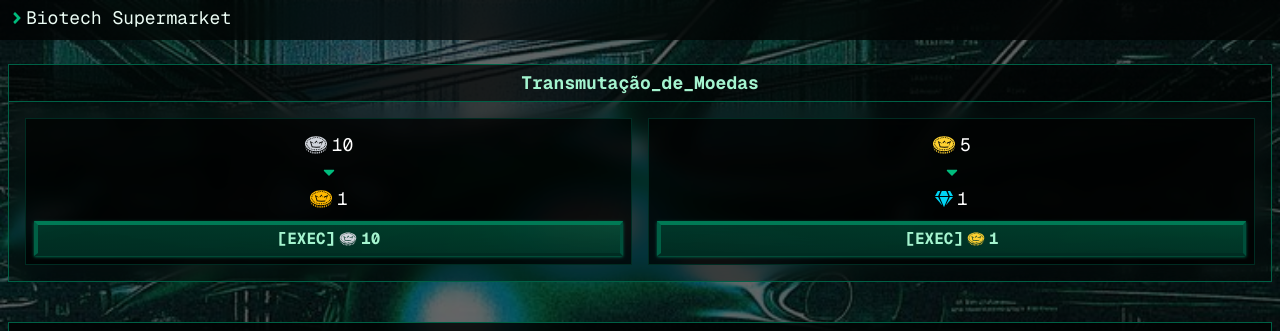
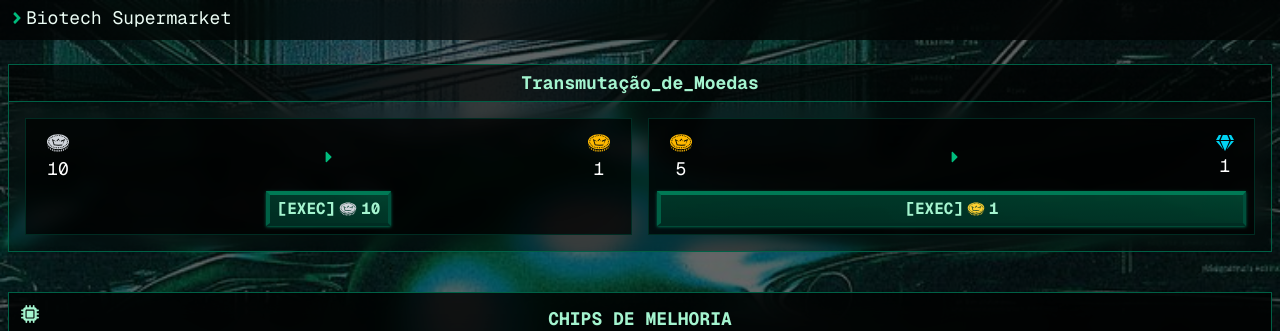
Before and after one commit to PedroVMLopes/cortex-overflow, a Next.js app: page /Store in a window 1280 px wide. Shown: the top 331 px of the page. Built offline with nearby package versions, Linux system fonts and the light colour scheme; no server answers; a web font is replaced by a local one.

Commit message:
feat: UI Improvements

```diff
--- a/components/CurrencyExchange.tsx
+++ b/components/CurrencyExchange.tsx
@@ -1,4 +1,4 @@
-import { FaGem, FaCaretDown } from "react-icons/fa";
+import { FaGem, FaCaretRight } from "react-icons/fa";
 import { GiCrownCoin, GiGems } from "react-icons/gi";
 import Button from "./KeyboardButton";
 
@@ -7,33 +7,33 @@ export default function CurrencyExchange() {
         <>
             <div className="border border-emerald-800">
                 <p className="backdrop-blur-2xl bg-black/70 text-emerald-200 font-bold p-1 text-center border-b border-emerald-800"> Transmutação_de_Moedas</p>
-                <div className="flex flex-row gap-4 p-4 backdrop-blur bg-black/40">
+                <div className="grid grid-cols-2 gap-4 p-4 backdrop-blur bg-black/40">
 
                     {/* Silver to gold exchange */}
-                    <div className="flex flex-col items-center w-full p-2 backdrop-blur-2xl bg-black/70 border border-emerald-950">
-                        <div className="flex flex-col items-center justify-evenly w-full">
-                            <div className="p-1 px-4 flex flex-col items-center w-20">
-                                <p className="flex flex-row items-center text-white"> <GiCrownCoin className="text-gray-300 text-2xl mr-1" /> 10 </p>
+                    <div className="flex flex-col items-center justify-between p-2 backdrop-blur-2xl bg-black/70 border border-emerald-950">
+                        <div className="flex flex-row items-center justify-between w-full px-2">
+                            <div className="p-1 flex flex-col items-center">
+                                <p className="flex flex-col items-center text-white"> <GiCrownCoin className="text-gray-300 text-2xl" /> 10 </p>
                             </div>
-                            <p className="text-emerald-500"> <FaCaretDown /> </p>
-                            <div className="p-1 px-4 flex flex-col items-center w-20">
-                                <p className="flex flex-row items-center text-white"> <GiCrownCoin className="text-amber-400 text-2xl mr-1" /> 1 </p>
+                            <p className="text-emerald-500"> <FaCaretRight /> </p>
+                            <div className="p-1 flex flex-col items-center">
+                                <p className="flex flex-col items-center justify-center text-white"> <GiCrownCoin className="text-amber-400 text-2xl" /> 1 </p>
                             </div>
                         </div>
-                        <Button className="w-full mt-1">
+                        <Button className="mt-1">
                             <p className="flex flex-row items-center justify-center"> [EXEC] <GiCrownCoin className="text-gray-300 text-lg mx-1" /> 10 </p>
                         </Button>
                     </div>
 
                     {/* Gold to gem exchange */}
-                    <div className="flex flex-col items-center w-full p-2 backdrop-blur-2xl bg-black/70 border border-emerald-950">
-                        <div className="flex flex-col items-center justify-evenly w-full">
-                            <div className="p-1 px-4 flex flex-col items-center w-20">
-                                <p className="flex flex-row items-center text-white"> <GiCrownCoin className="text-amber-300 text-2xl mr-1" /> 5 </p>
+                    <div className="flex flex-col items-center justify-between p-2 backdrop-blur-2xl bg-black/70 border border-emerald-950">
+                        <div className="flex flex-row items-center justify-between w-full px-2">
+                            <div className="p-1 flex flex-col items-center">
+                                <p className="flex flex-col items-center text-white"> <GiCrownCoin className="text-amber-400 text-2xl" /> 5 </p>
                             </div>
-                            <p className="text-emerald-500"> <FaCaretDown /> </p>
-                            <div className="p-1 px-4 flex flex-col items-center w-20">
-                                <p className="flex flex-row items-center text-white"> <FaGem className="text-cyan-400 mr-1" /> 1 </p>
+                            <p className="text-emerald-500"> <FaCaretRight /> </p>
+                            <div className="p-1 flex flex-col items-center">
+                                <p className="flex flex-col items-center text-white"> <FaGem className="text-cyan-400" /> 1 </p>
                             </div>
                         </div>
                         <Button className="w-full mt-1">
```
